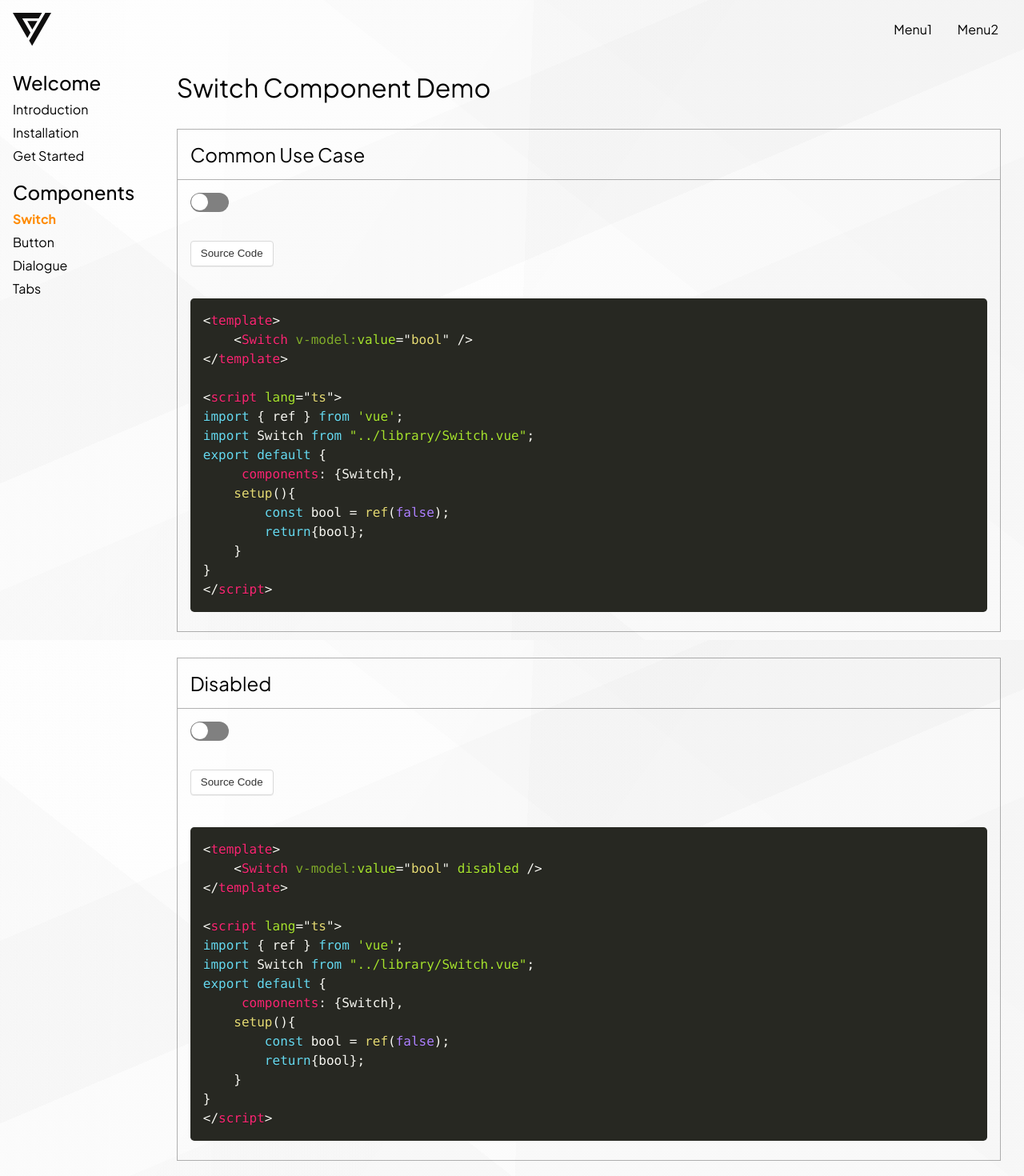
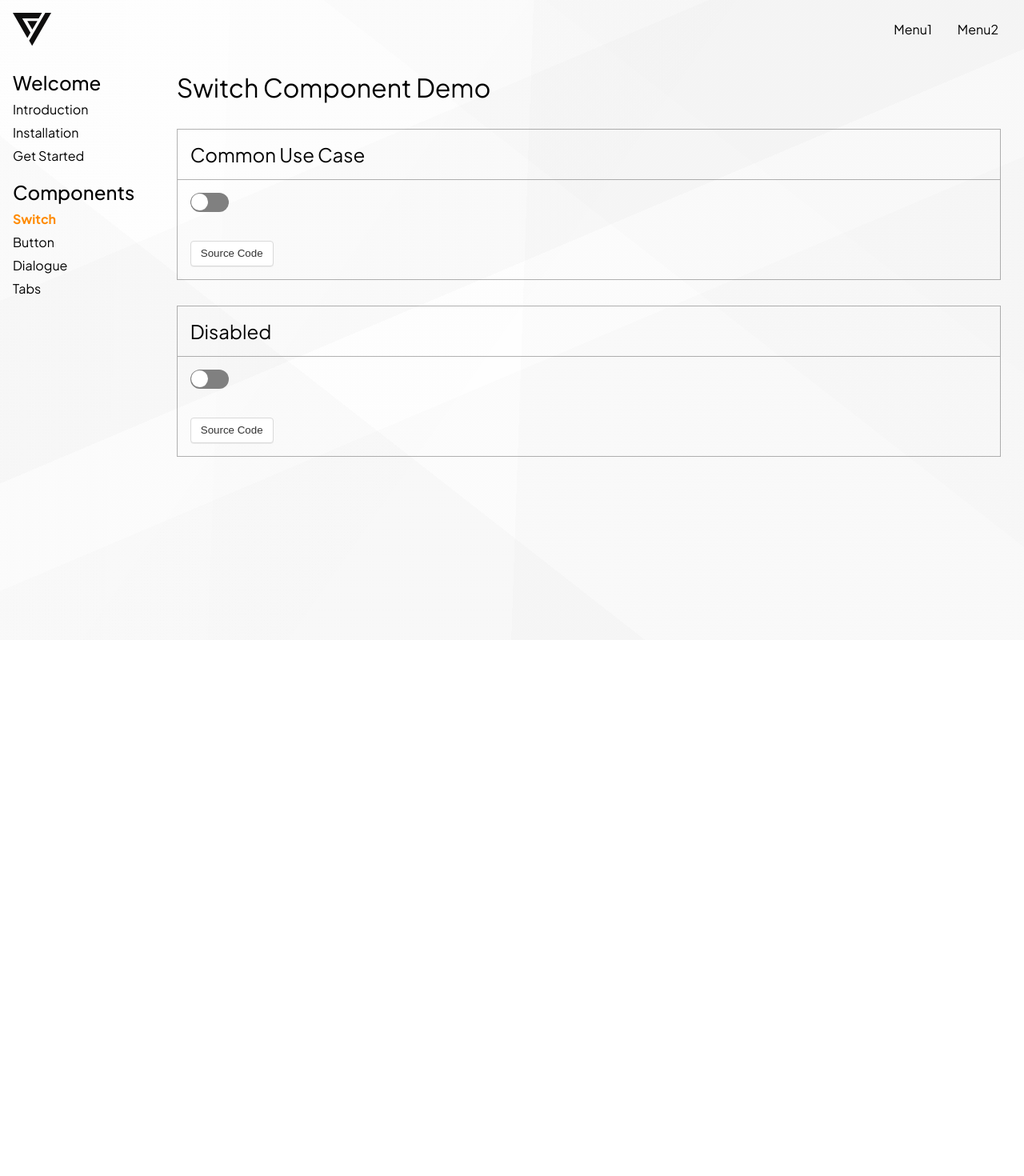
Before and after one commit to lavaboy1738/lava-UI, a Vue app: page /#/docs/switch in a window 1280 px wide. Shown: the top 1470 px of the page at 80% size. After the commit the page ends 800 px from the top, so only its background shows below. Built offline with nearby package versions, Linux system fonts and the light colour scheme.

Commit message:
enable hiding code

```diff
--- a/src/components/SwitchDemo.vue
+++ b/src/components/SwitchDemo.vue
@@ -6,9 +6,9 @@
         <Switch v-model:value="bool" />
     </div>
     <div class="demo-actions">
-        <Button>Source Code</Button>
+        <Button @click="codeVisible1 = !codeVisible1">Source Code</Button>
     </div>
-    <div class="demo-code">
+    <div class="demo-code" v-if="codeVisible1">
         <pre class="language-html" v-html="Prism.highlight(textCode1, Prism.languages.html, 'html')"></pre>
     </div>
 </div>
@@ -18,9 +18,9 @@
         <Switch disabled/>
     </div>
     <div class="demo-actions">
-        <Button>Source Code</Button>
+        <Button @click="codeVisible2 = !codeVisible2" >Source Code</Button>
     </div>
-    <div class="demo-code">
+    <div class="demo-code" v-if="codeVisible2">
         <pre class="language-html" v-html="Prism.highlight(textCode2, Prism.languages.html, 'html')"></pre>
     </div>
 </div>
@@ -34,14 +34,16 @@ import Button from "../library/Button.vue";
 import { ref } from 'vue';
 
 const Prism = (window as any).Prism;
-const textCode1 = `<template>\r\n    <Switch v-model:value=\"bool\" \/>\r\n<\/template>\r\n\r\n<script lang=\"ts\">\r\nimport { ref } from 'vue';\r\nimport Switch from \"..\/library\/Switch.vue\";\r\nexport default {\r\n     components: {Switch},\r\n    setup(){\r\n        const bool = ref(false);\r\n        return{bool};\r\n    }\r\n}\r\n<\/script>`;
-const textCode2 = `<template>\r\n    <Switch v-model:value=\"bool\" disabled \/>\r\n<\/template>\r\n\r\n<script lang=\"ts\">\r\nimport { ref } from 'vue';\r\nimport Switch from \"..\/library\/Switch.vue\";\r\nexport default {\r\n     components: {Switch},\r\n    setup(){\r\n        const bool = ref(false);\r\n        return{bool};\r\n    }\r\n}\r\n<\/script>`;
+const textCode1 = `<template>\r\n    <Switch v-model:value=\"bool\" \/>\r\n<\/template>\r\n\r\n<script lang=\"ts\">\r\nimport { ref } from 'vue';\r\nimport Switch from \"..\/library\/Switch.vue\";\r\nexport default {\r\n    components: {Switch},\r\n    setup(){\r\n        const bool = ref(false);\r\n        return{bool};\r\n    }\r\n}\r\n<\/script>`;
+const textCode2 = `<template>\r\n    <Switch v-model:value=\"bool\" disabled \/>\r\n<\/template>\r\n\r\n<script lang=\"ts\">\r\nimport { ref } from 'vue';\r\nimport Switch from \"..\/library\/Switch.vue\";\r\nexport default {\r\n    components: {Switch},\r\n    setup(){\r\n        const bool = ref(false);\r\n        return{bool};\r\n    }\r\n}\r\n<\/script>`;
 
 export default {
     components: {Switch, Button},
     setup(){
         const bool = ref(false);
-        return{Prism, textCode1 ,textCode2, bool}
+        const codeVisible1 = ref(false);
+        const codeVisible2 = ref(false);
+        return{Prism, textCode1 ,textCode2, bool, codeVisible1, codeVisible2}
     }
 }
 </script>
```
Also changed, not shown: src/components/SwitchDemo1.vue (deleted, +0 -15 lines), src/components/SwitchDemo2.vue (deleted, +0 -15 lines).
